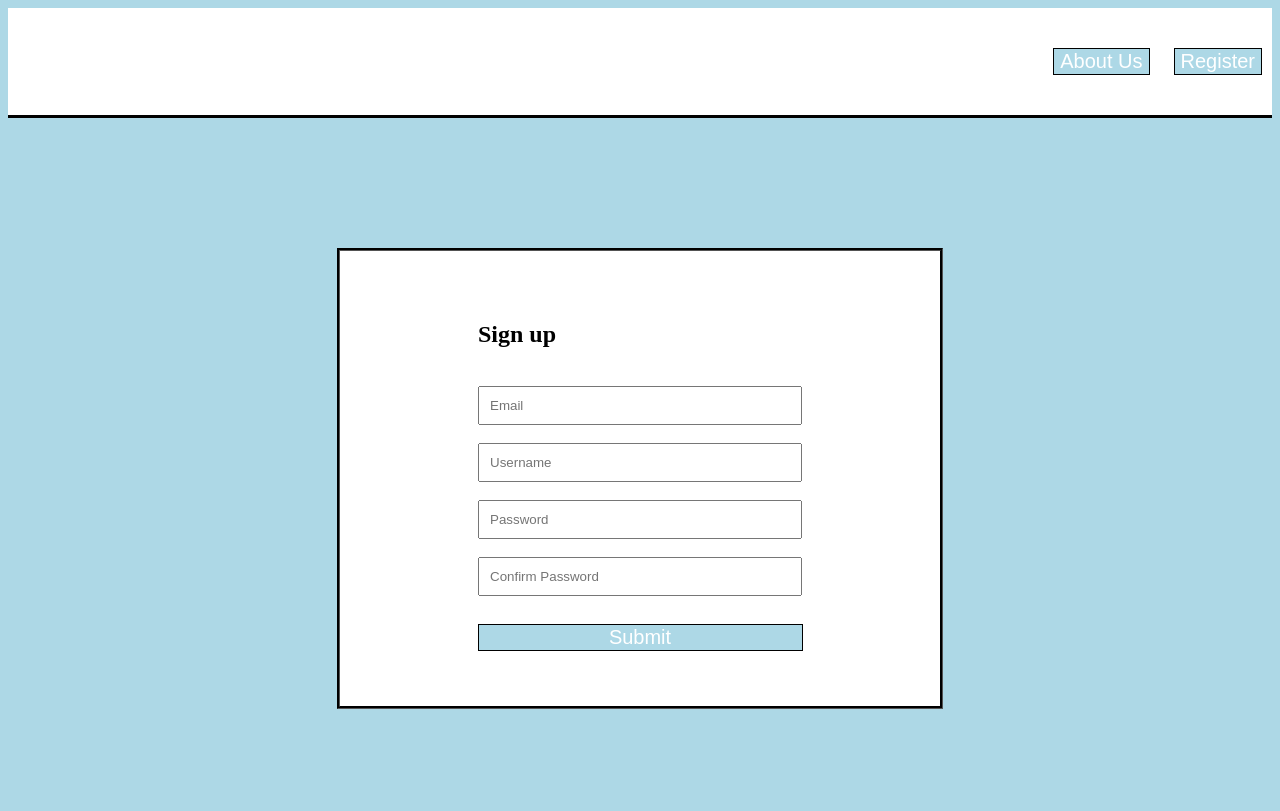
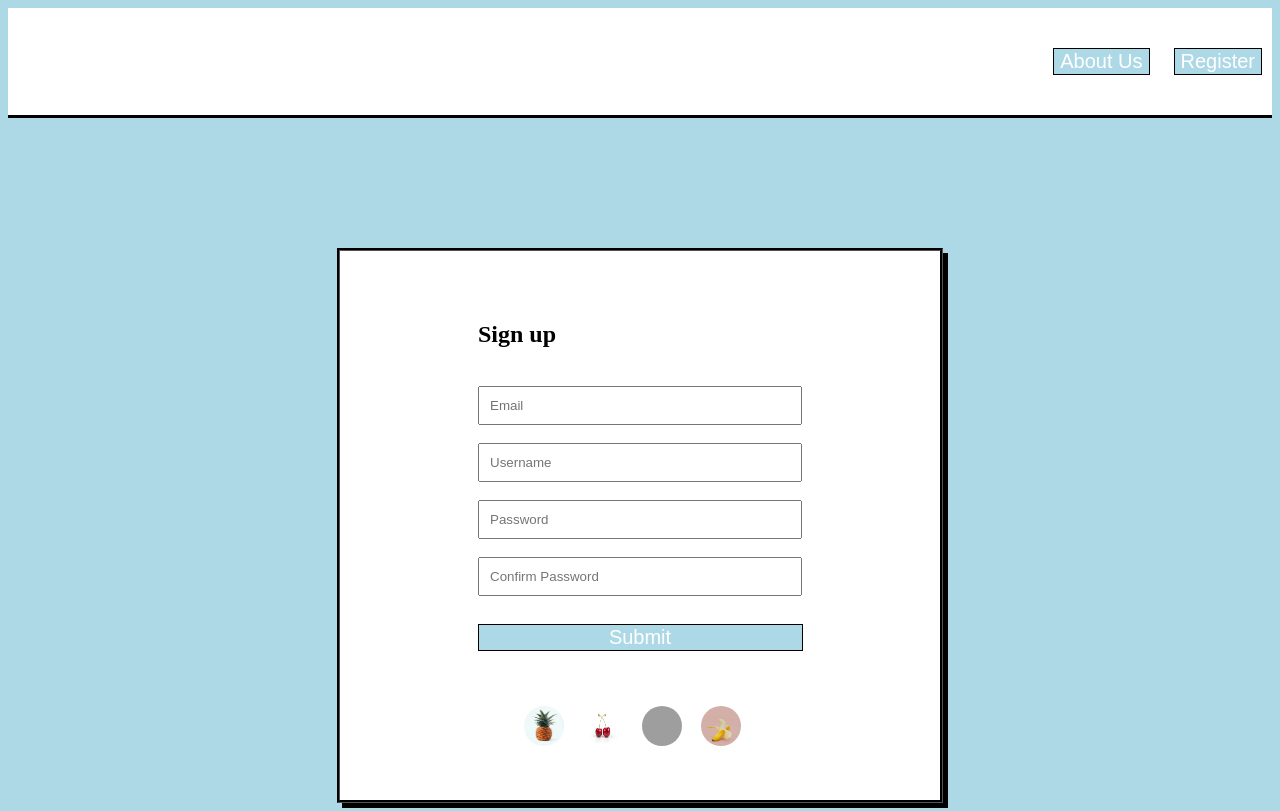
Before and after one commit to BenjaminEllis7711/HTMLRegisterPage, a plain HTML site: page index.html in a window 1280 px wide. Drawn offline with Linux system fonts and the light colour scheme; grey boxes are pictures that could not be loaded.

Commit message:
CSS tweaks.

```diff
--- a/index.html
+++ b/index.html
@@ -26,6 +26,12 @@
             <input type="password" for="confirmUserPassword" placeholder="Confirm Password"><br><br>
             <a href = "#Submit"><button type="button" class="submit">Submit</button></a>
             <br>
+            <div>
+                <img src="./assets/pineapple.jpg" alt="pineapple" class="small">
+                <img src="./assets/cherries.jpg" alt="cherries" class="small">
+                <img src="./assets/oranges.jpg" alt="oranges" class="small">
+                <img src="./assets/banana.jpg" alt="banana" class="small">
+            </div>
         </form>
     </div>
 
--- a/main.css
+++ b/main.css
@@ -27,6 +27,7 @@ form {
     margin: 0 auto;
     padding: 50px;
     margin-top: 130px;
+    box-shadow: 5px 5px;
 
 
 }
@@ -40,6 +41,7 @@ input {
 .main-content {
     display: block;
     text-align: center;
+
 }
 
 .submit {
@@ -55,3 +57,10 @@ h2 {
     text-align: left;
     margin-left: 88px;
 }
+
+img.small{
+    width:40px;
+    height:40px;
+    border-radius: 50%;
+    margin: 50px 15px 0px 0px;
+}
```
